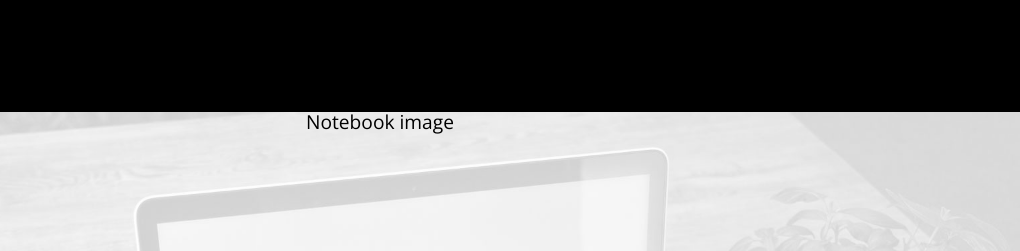
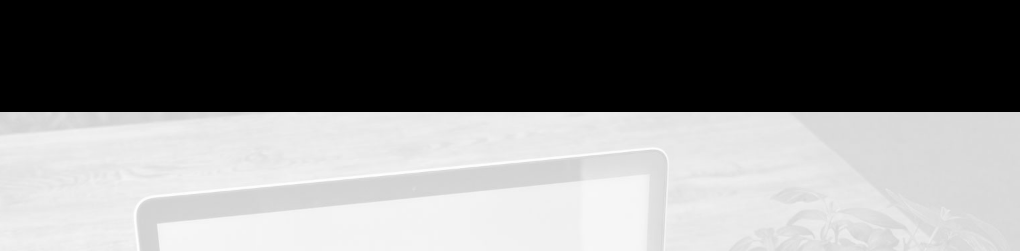
Before and after one commit to MKLNGLO/u1-w1-d5, a plain HTML site: page index-desktop.html in a window 1280 px wide. Shown: the top 251 px of the page, 260-1280 px from the left. Drawn offline with nearby package versions, Linux system fonts and the light colour scheme.

Commit message:
Update index-desktop.html
Removed notebook image text

```diff
--- a/index-desktop.html
+++ b/index-desktop.html
@@ -17,7 +17,6 @@
 
     <!--NAVIGATION-->
     <nav>
-      <p>Notebook image</p>
       <h1>Corso Web Developer</h1>
       <p>
         Smetti di inseguire i titoli, inizia a lavorare. Mentre tutti vogliono
```
